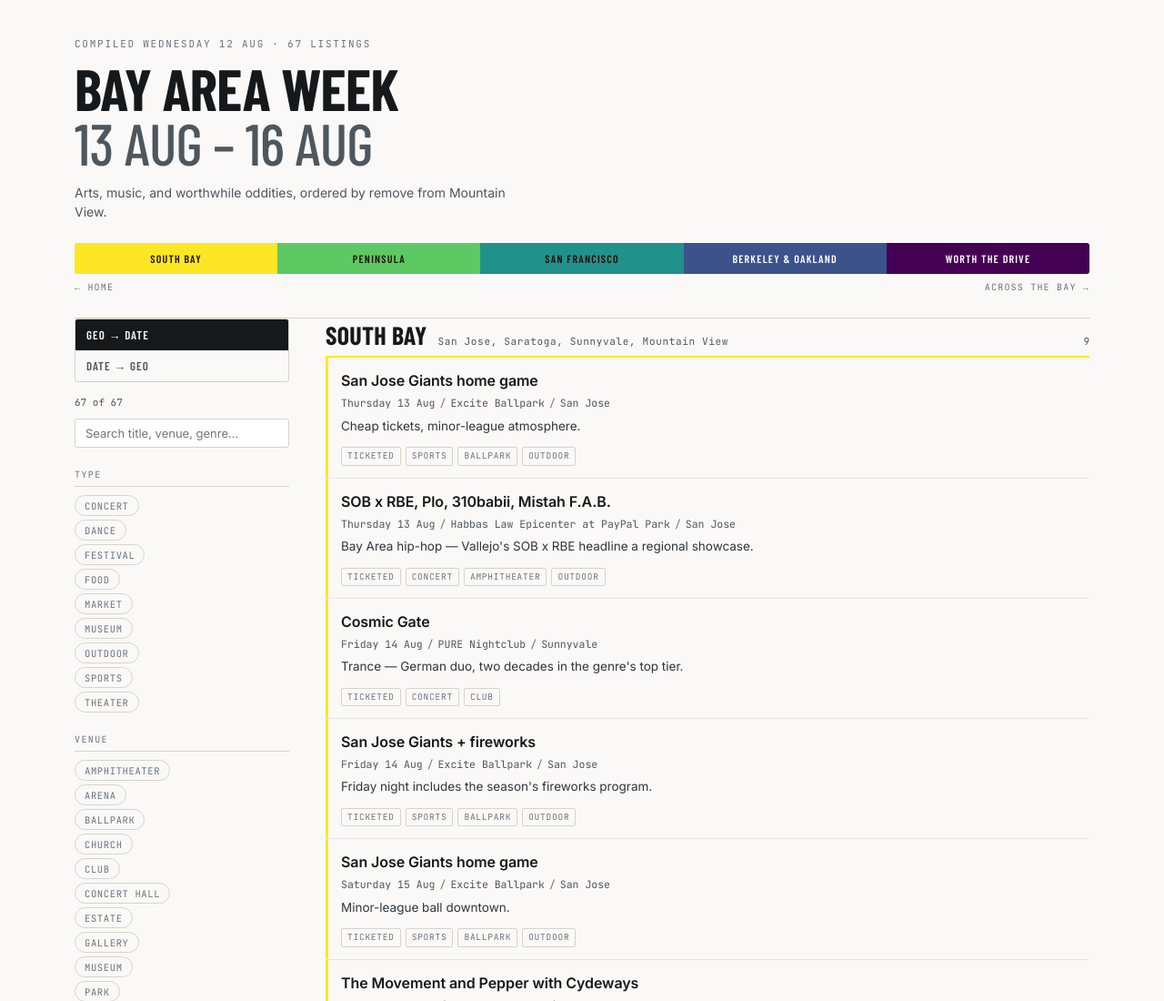
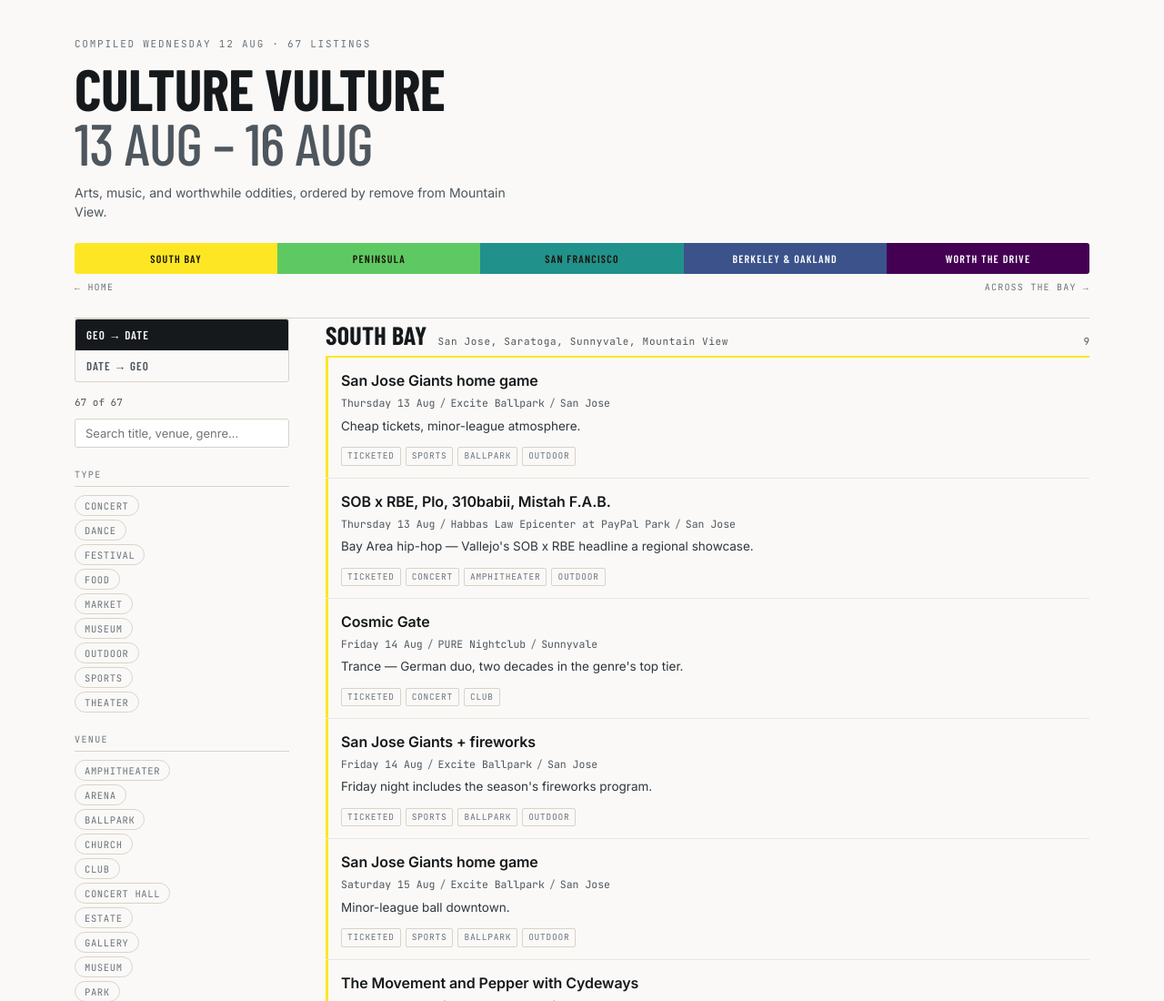
Before and after one commit to alexistosteson/bay-week, a plain HTML site: page docs/index.html in a window 1280 px wide. Shown: the top 1100 px of the page at 91% size. Drawn offline with nearby package versions, Linux system fonts and the light colour scheme.

Commit message:
Rename to Culture Vulture
Page title, masthead and README heading. The repo is renamed separately;
GitHub keeps the old path working via its own redirect.

Co-Authored-By: Claude Opus 5 <noreply@anthropic.com>

```diff
--- a/docs/index.html
+++ b/docs/index.html
@@ -4,7 +4,7 @@
 <meta charset="utf-8">
 <meta name="viewport" content="width=device-width, initial-scale=1">
 <meta name="color-scheme" content="light">
-<title>Bay Area Week</title>
+<title>Culture Vulture</title>
 <meta name="description" content="Arts, music, and worthwhile oddities across the Bay Area, ordered by remove from Mountain View.">
 <link rel="preconnect" href="https://fonts.googleapis.com">
 <link rel="preconnect" href="https://fonts.gstatic.com" crossorigin>
@@ -194,7 +194,7 @@ footer{margin-top:56px;padding:20px 0 70px;border-top:1px solid var(--line);
 <div class="wrap">
   <header class="masthead">
     <p class="eyebrow" id="stamp">Loading…</p>
-    <h1>Bay Area Week<em id="window-label"></em></h1>
+    <h1>Culture Vulture<em id="window-label"></em></h1>
     <p class="standfirst" id="standfirst"></p>
     <div class="rail" id="rail" role="group" aria-label="Filter by region"></div>
     <div class="rail-key"><span>← Home</span><span>Across the bay →</span></div>
```
Also changed, not shown: 1 other file.
